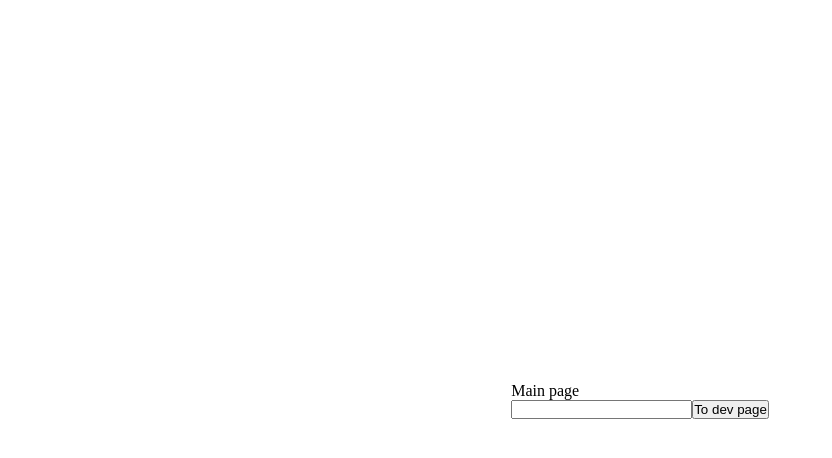
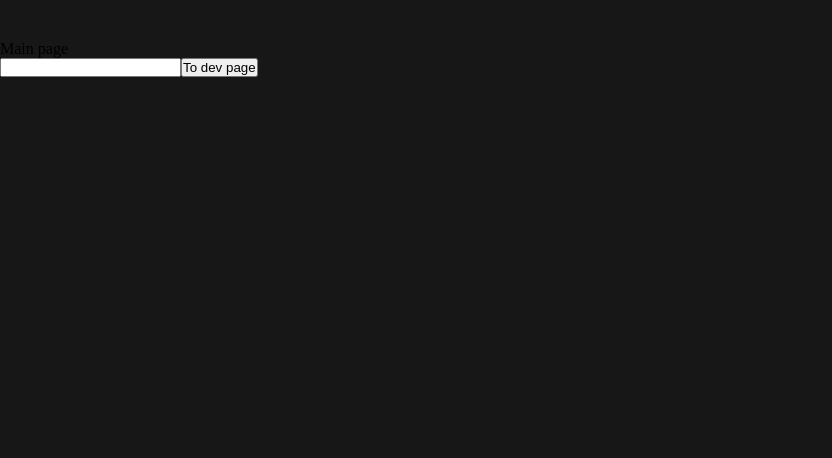
Before and after one commit to eonias189/Projectry, a React (Create React App) app: page / in a window 1280 px wide. Shown: the top 458 px of the page, without its empty margins (0-832 px from the left). Built offline with nearby package versions, Linux system fonts and the light colour scheme.

Commit message:
layout added

```diff
--- a/package.json
+++ b/package.json
@@ -65,6 +65,7 @@
     "cross-env": "^7.0.3",
     "electron": "^23.3.13",
     "electron-builder": "^23.6.0",
+    "typescript-plugin-css-modules": "^5.0.2",
     "wait-on": "^7.0.1"
   }
 }
--- a/public/index.css
+++ b/public/index.css
@@ -11,26 +11,11 @@ body {
     flex-direction: column;
     justify-content: center;
     align-items: center;
-    gap: 20vh;
-    background-color: #fff;
-    transition: background-color 0.5s ease;
+    background-color: #171717;
 }
 
-body.dark {
-    background-color: #000;
+#root {
+    display: flex;
+    width: 100%;
+    height: 100%;
 }
-
-h1 {
-    color: #000;
-    transition: color 0.5s ease;
-}
-
-body.dark h1 {
-    color: #fff;
-}
-
-#root > div {
-    display: flex;
-    flex-direction: column;
-    gap: 5px;
-}
--- a/src/components/app.tsx
+++ b/src/components/app.tsx
@@ -1,7 +1,8 @@
-import React, { FC } from "react";
+import { FC } from "react";
 // import StyledButton from "./UI/StyledButton/StyledButton";
 // import { HashRouter, Routes, Route, NavLink } from "react-router-dom";
 import Router from "./router";
+import Layout from "./layout";
 
 /* interface ThemeSwitcherProps {
     class?: string;
@@ -137,7 +138,11 @@ const App: FC = () => {
 }; */
 
 const App: FC = () => {
-    return <Router />;
+    return (
+        <Layout>
+            <Router />
+        </Layout>
+    );
 };
 
 export default App;
--- /dev/null
+++ b/src/components/layout.module.css
@@ -0,0 +1,18 @@
+.layout {
+    display: grid;
+    width: 100%;
+    height: 100%;
+    grid-template-rows: minmax(5%, auto) 1fr;
+}
+
+.layout > .header {
+    display: flex;
+    grid-row-start: 1;
+    grid-row-end: 2;
+    flex-flow: row wrap;
+}
+
+.layout > .content {
+    grid-row-start: 2;
+    grid-row-end: 3;
+}
--- /dev/null
+++ b/src/components/layout.tsx
@@ -0,0 +1,17 @@
+import React, { FC } from "react";
+import styles from "./layout.module.css";
+
+interface LayoutProps {
+    children?: React.ReactNode;
+}
+
+const Layout: FC<LayoutProps> = ({ children }) => {
+    return (
+        <div className={styles.layout}>
+            <header className={styles.header}></header>
+            <div className={styles.content}>{children}</div>
+        </div>
+    );
+};
+
+export default Layout;
--- /dev/null
+++ b/src/css-modules-dec.d.ts
@@ -0,0 +1 @@
+declare module "*.module.css";
--- a/src/pages/devPage.tsx
+++ b/src/pages/devPage.tsx
@@ -1,4 +1,4 @@
-import React, { FC } from "react";
+import { FC } from "react";
 import { useNavigate, useParams } from "react-router-dom";
 
 interface DevPageProps {}
--- a/src/pages/mainPage.tsx
+++ b/src/pages/mainPage.tsx
@@ -1,4 +1,4 @@
-import React, { FC, FormEvent, useState } from "react";
+import { FC, FormEvent, useState } from "react";
 import { useNavigate } from "react-router-dom";
 
 interface MainPageProps {}
--- a/tsconfig.json
+++ b/tsconfig.json
@@ -18,13 +18,15 @@
     "resolveJsonModule": true,
     "isolatedModules": true,
     "noEmit": true,
-    "jsx": "react-jsx"
+    "jsx": "react-jsx",
+    "plugins": [{ "name": "typescript-plugin-css-modules" }],
   },
   "include": [
     "./src",
     "./electron/api-dec.d.ts"
   ],
   "files": [
-    "./electron/api-dec.d.ts"
+    "./electron/api-dec.d.ts",
+    "./src/css-modules-dec.d.ts"
   ]
 }
```
Also changed, not shown: 1 other file (tests, documents, lock files or other folders).
